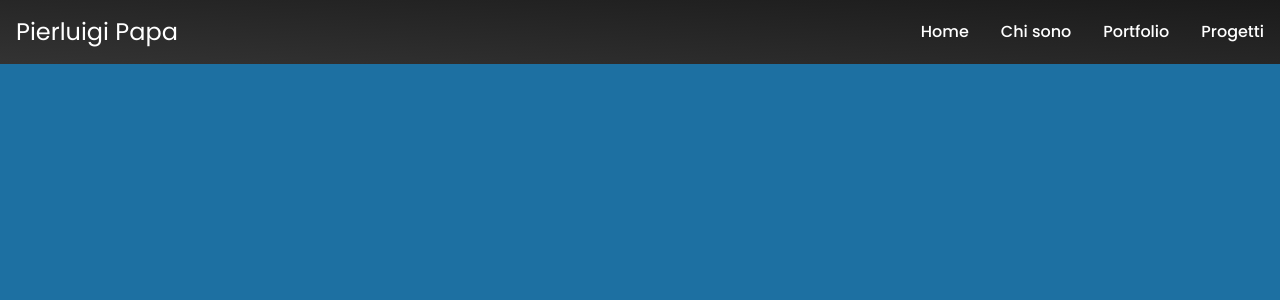
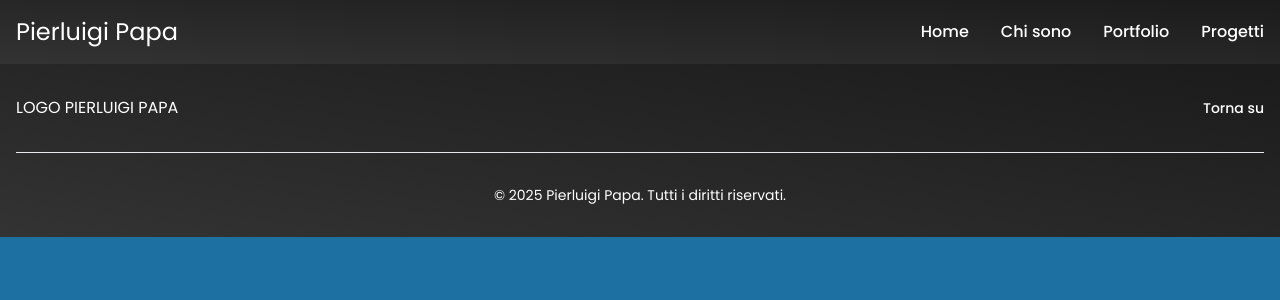
Before and after one commit to PierluigiPapa/proj-pier-portfolio, a React (Vite) app: page / in a window 1280 px wide. Shown: the top 300 px of the page. Built offline with nearby package versions, Linux system fonts and the light colour scheme.

Commit message:
feat: added and styled Footer

```diff
--- a/src/App.tsx
+++ b/src/App.tsx
@@ -1,5 +1,6 @@
 import { BrowserRouter, Routes } from "react-router-dom"
 import { Header } from "./components/Header"
+import { Footer } from "./components/Footer"
 
 function App() {
 
@@ -10,6 +11,7 @@ function App() {
 
     <Header />
     <Routes></Routes>
+    <Footer />
 
 
     </BrowserRouter>
--- /dev/null
+++ b/src/components/Footer.tsx
@@ -0,0 +1,23 @@
+
+export function Footer() {
+
+
+  return (
+    <footer className="bg-linear-to-bl from-gray-1 to-gray-2 border-gray-200">
+        <div className="w-full max-w-screen-xl mx-auto p-4 md:py-8">
+            <div className="sm:flex sm:items-center sm:justify-between">
+                <a href="https://flowbite.com/" className="flex items-center mb-4 sm:mb-0 space-x-3 rtl:space-x-reverse">
+                    <span className="text-white hover:text-celeste transition-colors duration-300 ease-in-out transform">LOGO PIERLUIGI PAPA</span>
+                </a>
+                    <ul className="flex flex-wrap items-center mb-6 text-sm font-medium text-gray-500 sm:mb-0 dark:text-gray-400">
+                        <li>
+                            <a href="#" className="text-white hover:text-celeste transition-colors duration-300 ease-in-out transform">Torna su</a>
+                        </li>
+                    </ul>
+            </div>
+            <hr className="my-6 border-gray-200 sm:mx-auto lg:my-8" />
+            <span className="block text-sm sm:text-center text-white hover:text-celeste transition-colors duration-300 ease-in-out transform">© 2025 <a href="" className="text-white hover:text-celeste transition-colors duration-300 ease-in-out transform">Pierluigi Papa</a>. Tutti i diritti riservati.</span>
+        </div>
+    </footer>
+    );
+}
--- a/src/components/Header.tsx
+++ b/src/components/Header.tsx
@@ -8,18 +8,15 @@ export function Header() {
   return (
     <nav className="bg-linear-to-bl from-gray-1 to-gray-2 border-gray-200">
       <div className="max-w-screen-xl flex flex-wrap items-center justify-between mx-auto p-4">
-      <div className="text-white text-2xl hover:text-celeste transition-colors duration-300 ease-in-out transform">
-  <Link to="/">Pierluigi Papa</Link>
-</div>
-
+        <div className="text-white text-2xl hover:text-celeste transition-colors duration-300 ease-in-out transform">
+          <Link to="/">Pierluigi Papa</Link>
+        </div>
 
         <div className="md:hidden relative">
-          <button
-            onClick={() => setDropdownOpen(!isDropdownOpen)}
-            className="text-white p-2"
-          >
+          <button onClick={() => setDropdownOpen(!isDropdownOpen)} className="text-white p-2">
             <Menu size={24} />
           </button>
+
           {isDropdownOpen && (
             <div className="absolute right-0 mt-2 w-44 divide-y bg-linear-to-bl from-gray-1 to-gray-2 divide-gray-100 rounded-lg shadow-lg">
               <ul className="py-2 text-sm text-white">
@@ -49,7 +46,7 @@ export function Header() {
         </div>
 
         <div className="hidden md:block md:w-auto">
-          <ul className="flex flex-col font-medium p-4 md:p-0 mt-4 border border-gray-100 rounded-lg md:space-x-8 rtl:space-x-reverse md:flex-row md:mt-0 md:border-0">
+          <ul className="flex flex-col font-medium p-4 md:p-0 mt-4 border border-gray-100 md:space-x-8 rtl:space-x-reverse md:flex-row md:mt-0 md:border-0">
             <li>
               <Link to="/" className="block py-2 px-3 text-white md:p-0 md:hover:text-celeste transition-colors duration-300 ease-in-out transform">
                 Home
```
